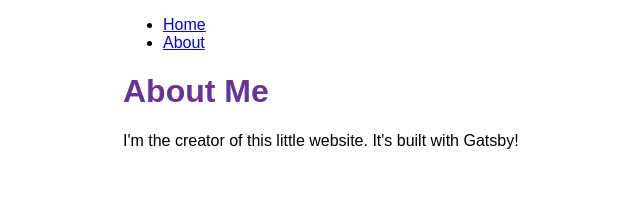
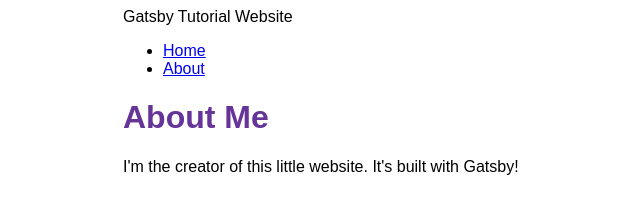
Before and after one commit to Eribloot/gatsby-tutorial-site, a Gatsby site: page /about in a window 1280 px wide. Shown: the whole page, without its empty margins (267-907 px from the left). Built offline with nearby package versions, Linux system fonts and the light colour scheme; Gatsby itself is replaced by a stand-in of ours.

Commit message:
added query to get metadata and added to layout

```diff
--- a/gatsby-config.js
+++ b/gatsby-config.js
@@ -1,5 +1,6 @@
 module.exports = {
   siteMetadata: {
+    title: "Gatsby Tutorial Website",
     siteUrl: `https://www.yourdomain.tld`,
   },
   plugins: [
--- a/src/components/layout.js
+++ b/src/components/layout.js
@@ -1,15 +1,28 @@
 //import react and link
 import * as React from "react";
-import { Link } from "gatsby";
+import { Link, useStaticQuery, graphql } from "gatsby";
 
 //import css
 import { container, heading, navLinks, navLinkItem, navLinkText } from "./layout.module.css"
 
 //declare layout to group all elements together for easy updates
 const Layout = ({ pageTitle, children }) => {
+
+  //metadata query via graphql
+  const metadata = useStaticQuery(graphql`
+    query {
+      site {
+        siteMetadata {
+          title
+        }
+      }
+    }
+  `)
+
   return(
     <div className={container}>
-      <title>{pageTitle}</title>
+      <title>{pageTitle} | {metadata.site.siteMetadata.title}</title>
+      <header>{metadata.site.siteMetadata.title}</header>
       <nav>
         <ul className={navLinks}>
           <li className={navLinkItem}>
--- a/src/pages/index.js
+++ b/src/pages/index.js
@@ -12,7 +12,7 @@ const IndexPage = () => {
       <p>I'm constructing this website following the Gatsby tutorial.</p>
       <StaticImage
         alt="A graphic of a web application."
-        src="../images/guiGraphic.png"
+        // src="../images/guiGraphic.png
       />
     </Layout>
   )
```
